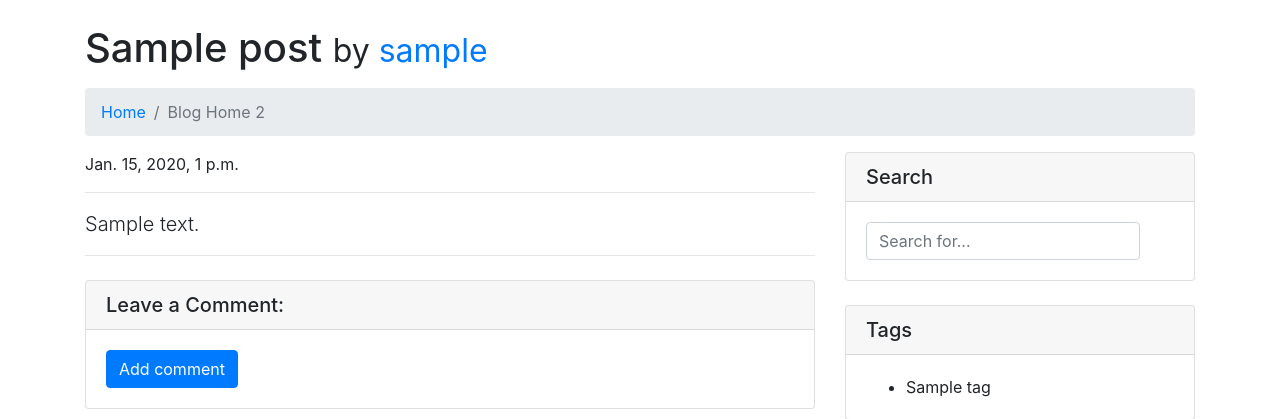
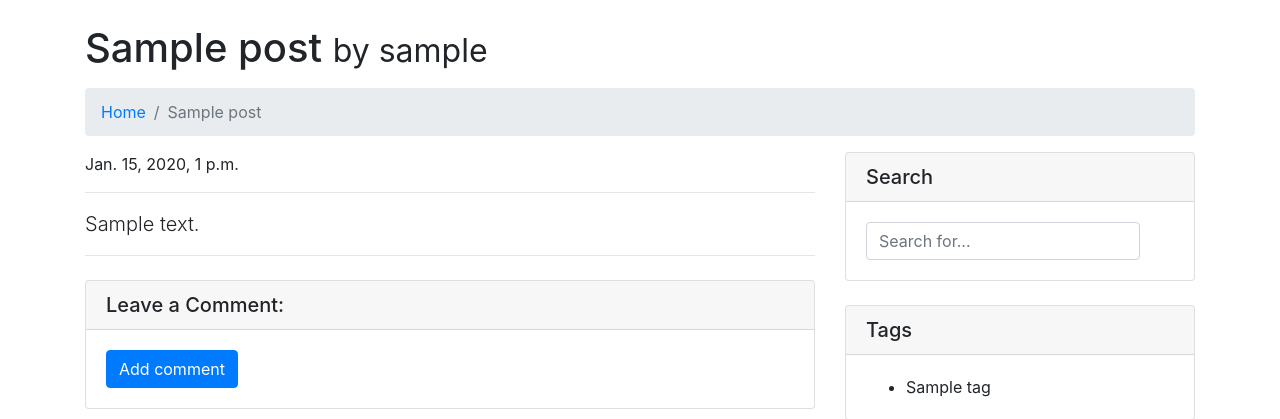
Before and after one commit to kalpturer/uaa_programming_club, a Django app: page /announcements/1/ in a window 1280 px wide. Shown: the part 56-475 px from the top of the page. Run offline with Django 3.2, Linux system fonts and the light colour scheme; a user stored in the database is signed in; tables that the repository leaves empty hold one stand-in row (values such as "Sample post"); some libraries are stand-ins or nearby versions.

Commit message:
Update post_detail.html

```diff
--- a/club/templates/post_detail.html
+++ b/club/templates/post_detail.html
@@ -5,7 +5,7 @@
     <div class="container">
       <h1 class="mt-4 mb-3">{{ post.title }}
         <small>by
-          <a href="#">{{ post.author }}</a>
+          <a>{{ post.author }}</a>
         </small>
       </h1>
 
@@ -13,7 +13,7 @@
         <li class="breadcrumb-item">
           <a href="index.html">Home</a>
         </li>
-        <li class="breadcrumb-item active">Blog Home 2</li>
+        <li class="breadcrumb-item active">{{ post.title }}</li>
       </ol>
 
       <div class="row">
```
